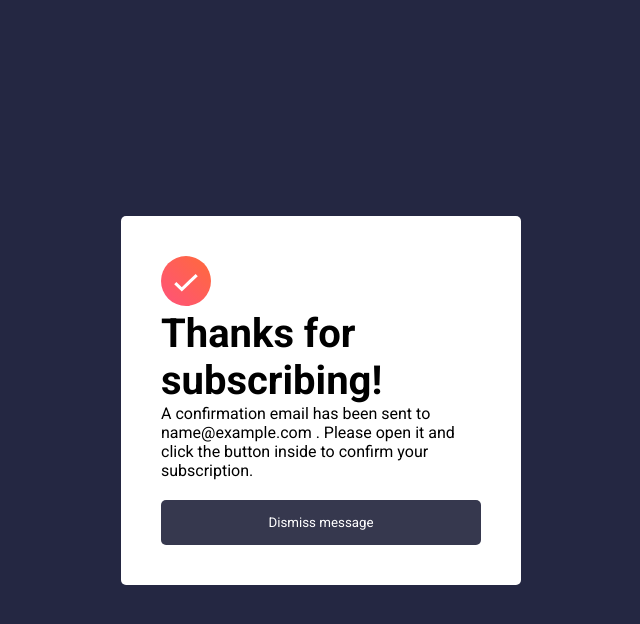
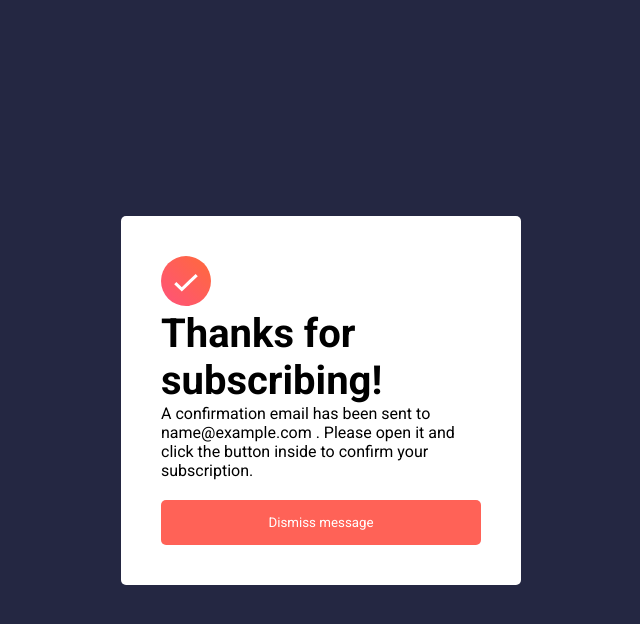
Before and after one commit to MrAs07/newsletter-sign-up-with-success-message-main, a plain HTML site: page index.html in a window 1280 px wide. Both pictures are taken after typing "name@example.com" into the empty fields and a click on the input "Subscribe to monthly newsletter". Shown: the whole page, without its empty margins (319-959 px from the left). Drawn offline with Linux system fonts and the light colour scheme.

Commit message:
Update style.css

```diff
--- a/style.css
+++ b/style.css
@@ -162,6 +162,10 @@ margin-right: -17%;
         border-radius: 5px;
         cursor: pointer;
         background-color: hsl(235, 18%, 26%);
+    }
+    .card_2btn{
+    background-color: hsl(4, 100%, 67%);
+    transition: all 1s;
     }
 
     @media  (max-width:1300px) {
```
